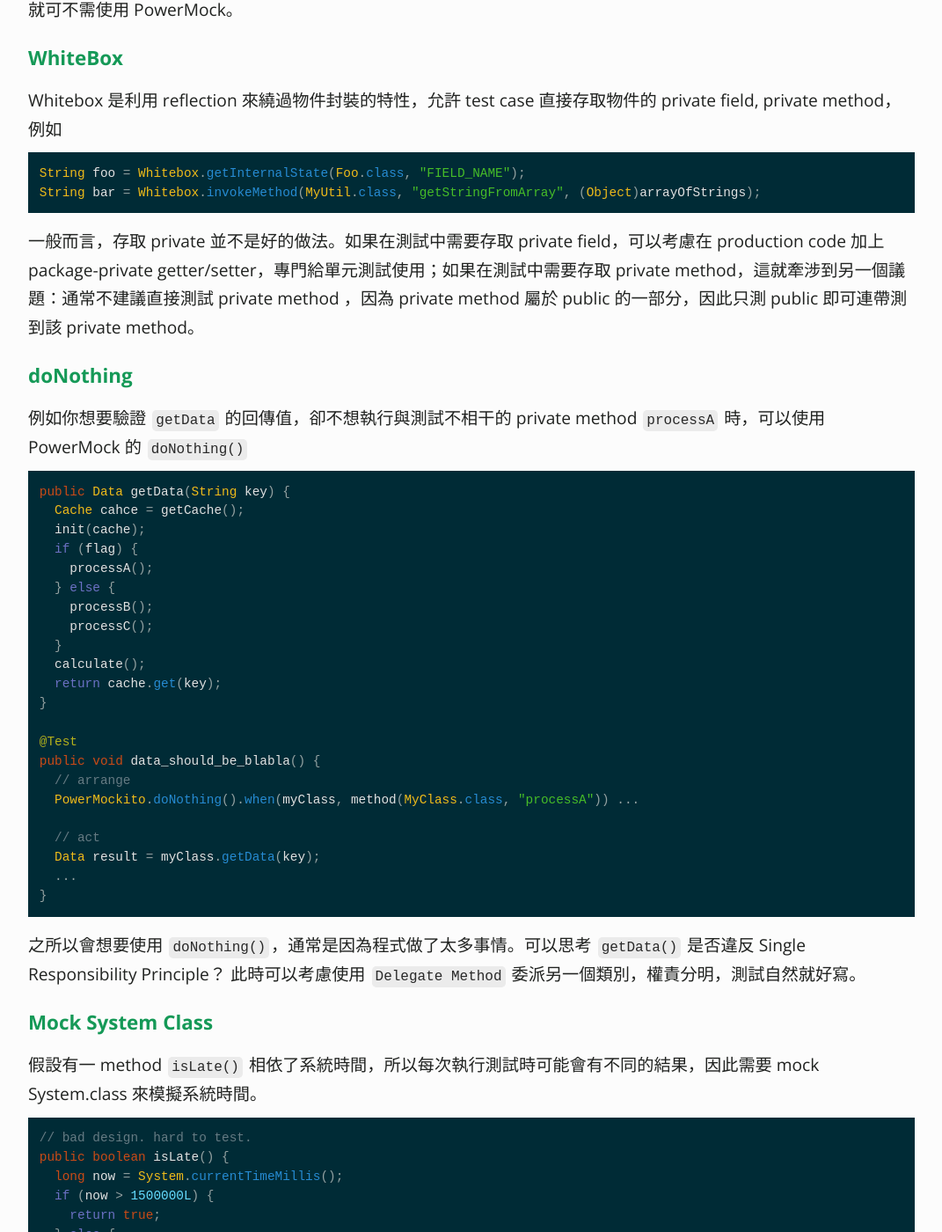
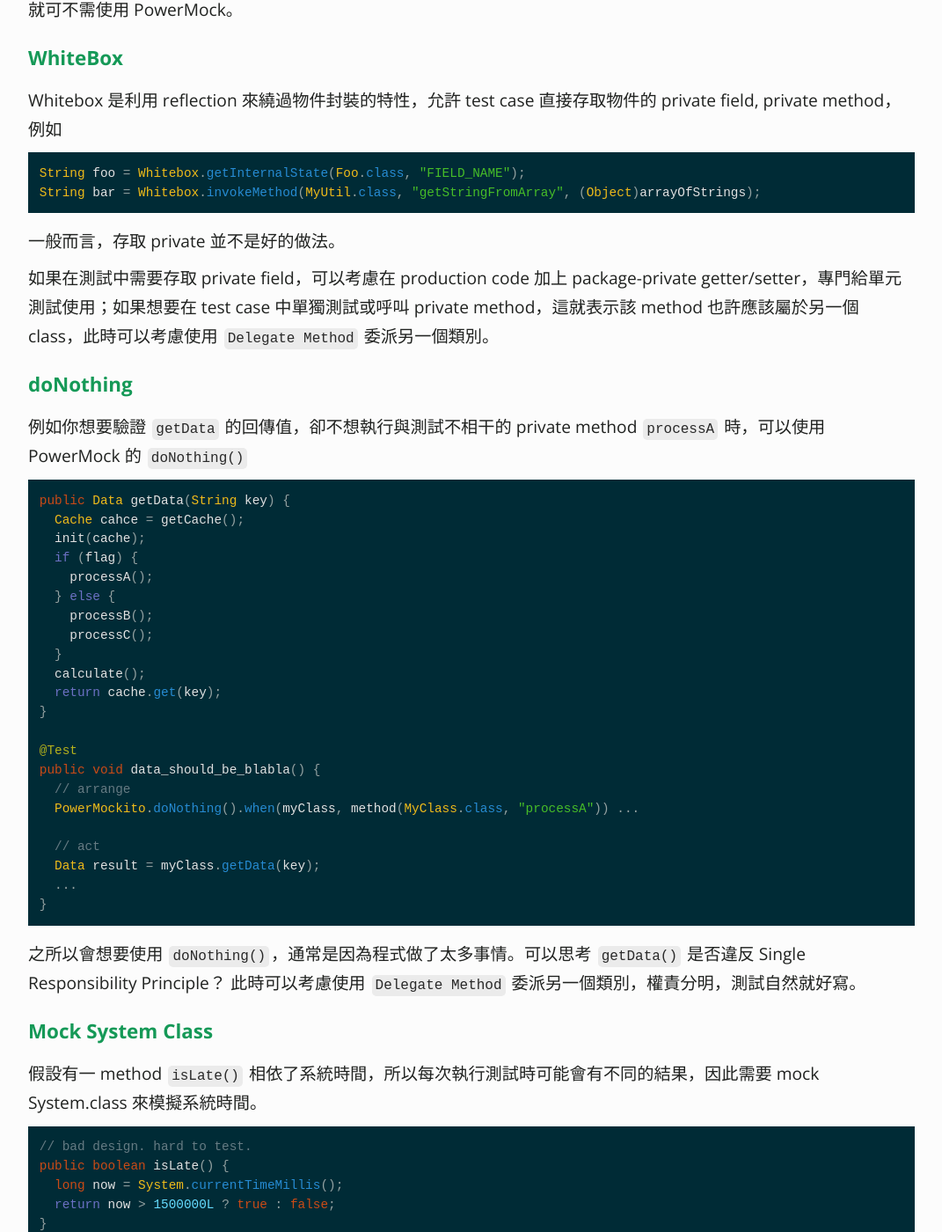
Before and after one commit to KaiSheng714/KaiSheng714.github.io, a Jekyll site: the page built from _posts/2022-01-06-why-powermock-is-bad.md, in a window 1280 px wide and 1400 px high, scrolled down 2969 px. Shown: the whole window at 88% size, without its empty margins (104-1175 px from the left). Built offline with Jekyll 4.4.1, drawn with Linux system fonts in a browser that asks for light colours; comment, search, counter and statistics services are not loaded; some of the changed text lies outside the part shown.

Commit message:
powermock

````diff
--- a/_posts/2022-01-06-why-powermock-is-bad.md
+++ b/_posts/2022-01-06-why-powermock-is-bad.md
@@ -77,7 +77,9 @@ Whitebox 是利用 reflection 來繞過物件封裝的特性，允許 test case
 String foo = Whitebox.getInternalState(Foo.class, "FIELD_NAME");
 String bar = Whitebox.invokeMethod(MyUtil.class, "getStringFromArray", (Object)arrayOfStrings);
 ```
-一般而言，存取 private 並不是好的做法。如果在測試中需要存取 private field，可以考慮在 production code 加上 package-private getter/setter，專門給單元測試使用；如果在測試中需要存取 private method，這就牽涉到另一個議題：通常不建議直接測試 private method ，因為 private method 屬於 public 的一部分，因此只測 public 即可連帶測到該 private method。
+一般而言，存取 private 並不是好的做法。
+
+如果在測試中需要存取 private field，可以考慮在 production code 加上 package-private getter/setter，專門給單元測試使用；如果想要在 test case 中單獨測試或呼叫 private method，這就表示該 method 也許應該屬於另一個 class，此時可以考慮使用 `Delegate Method` 委派另一個類別。
 
 ### **doNothing**
 例如你想要驗證 `getData` 的回傳值，卻不想執行與測試不相干的 private method `processA` 時，可以使用 PowerMock 的 `doNothing()`
@@ -116,11 +118,7 @@ public void data_should_be_blabla() {
 // bad design. hard to test.
 public boolean isLate() {
   long now = System.currentTimeMillis();
-  if (now > 1500000L) {
-    return true;
-  } else {
-    return false;
-  }
+  return now > 1500000L ? true : false;
 }
 ```
 
@@ -129,7 +127,7 @@ public boolean isLate() {
 ```java
 // better
 public boolean isLate(long now) {
-  return now > 1500000L? true : false;
+  return now > 1500000L ? true : false;
 }
 
 @Test
````
Also changed, not shown: other parts of _posts/2022-01-06-why-powermock-is-bad.md (+1 -1 lines).
